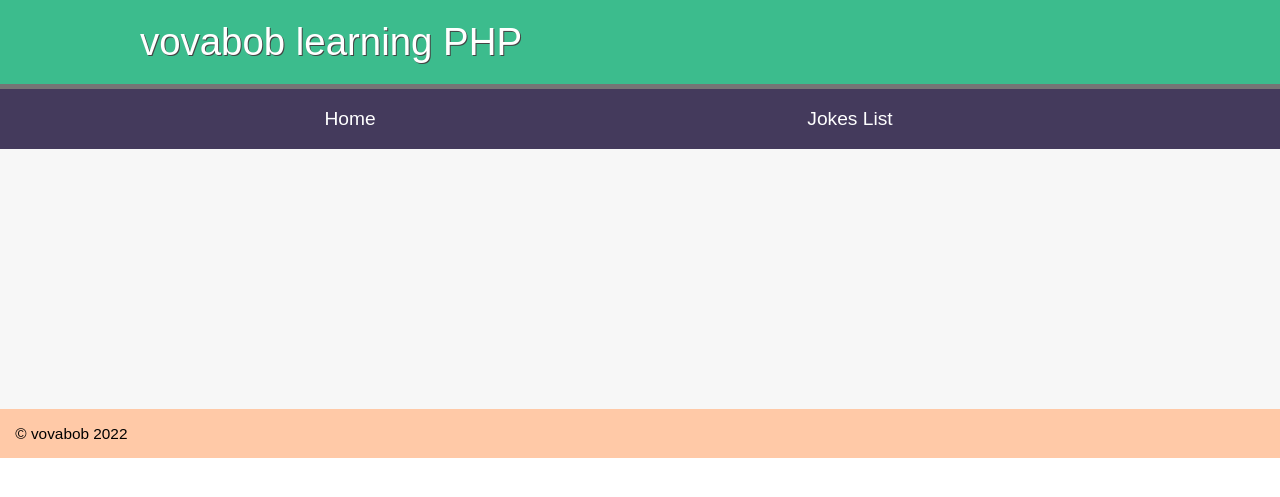
After one commit to vovabob/ninja7, a PHP site: page /templates/layout.html.php in a window 1280 px wide. The commit adds this page. Shown: the top 497 px of the page. Run offline with PHP 8.4, Linux system fonts and the light colour scheme; the template is opened without the code that fills it, so the values that code supplies are empty.

Commit message:
Last commint on this branch?

```diff
--- /dev/null
+++ b/public/main.css
@@ -0,0 +1,23 @@
+* {margin: 0; padding: 0; }
+body {font-family: Arial, Helvetica, Sans-serif; }
+header {display: block;  background-color: #3cbc8d; padding: 10px; border-bottom: 5px solid #757575; }
+h1 {font-weight: normal; padding: 10px; color: white; text-shadow: 1px 1px 0px #444; width: 1000px; margin: auto;}
+
+nav {background-color: #443A5C;}
+
+nav a {color: white; text-decoration: none;}
+nav a:hover {color: #ddd;}
+nav ul {display: table; width: 1000px; margin: auto;}
+nav li {display: table-cell; text-align: center; padding: 1em;}
+
+main {overflow: auto; min-height: 30vh; background-color: #f7f7f7; width: 1000px; margin: auto; box-shadow: -1000px 0 0 #f7f7f7, 1000px 0 0 #f7f7f7; padding-top: 20px;}
+
+footer {padding: 1em; background-color: #FFC9A7 ; font-size: 0.8em;}
+
+p {margin-bottom: 1em;}
+
+body {font-size: 1.2em; font-family: arial, helvetica, sans-serif}
+input, label, select, textarea {float: left; width: 15em; margin-bottom: 1em;  padding: 0.5em;}
+label {clear: left; padding: 0; margin: 0;}
+input[type="submit"] {margin-left: 15em; width: auto; padding: 0.5em 1em; clear: both; font-size: 1em;}
+form {overflow: auto; clear: both; display: block;}
--- /dev/null
+++ b/templates/index.html.php
@@ -0,0 +1,3 @@
+<!-- a "unique" template for the "index.php" -->
+<h2>Internet Joke Database</h2>
+<p>Welcome to the Internet Joke Database</p>
--- /dev/null
+++ b/templates/layout.html.php
@@ -0,0 +1,28 @@
+<!doctype html>
+<html>
+  <head>
+    <meta charset="utf-8">
+    <link rel="stylesheet" href="main.css">
+    <title><?=$title?></title>
+  </head>
+  <body>
+
+  <header>
+    <h1>vovabob learning PHP</h1>
+  </header>
+  <nav>
+    <ul>
+      <li><a href="index.php">Home</a></li>
+      <li><a href="jokes.php">Jokes List</a></li>
+    </ul>
+  </nav>
+
+  <main>
+  <?=$output?>
+  </main>
+
+  <footer>
+  &copy; vovabob 2022
+  </footer>
+  </body>
+</html>
```
Also changed, not shown: public/index.php (+11 -7 lines), public/jokes.php (added, +34 -0 lines), templates/jokes.html.php (added, +8 -0 lines), templates/output.html.php (deleted, +0 -10 lines).
